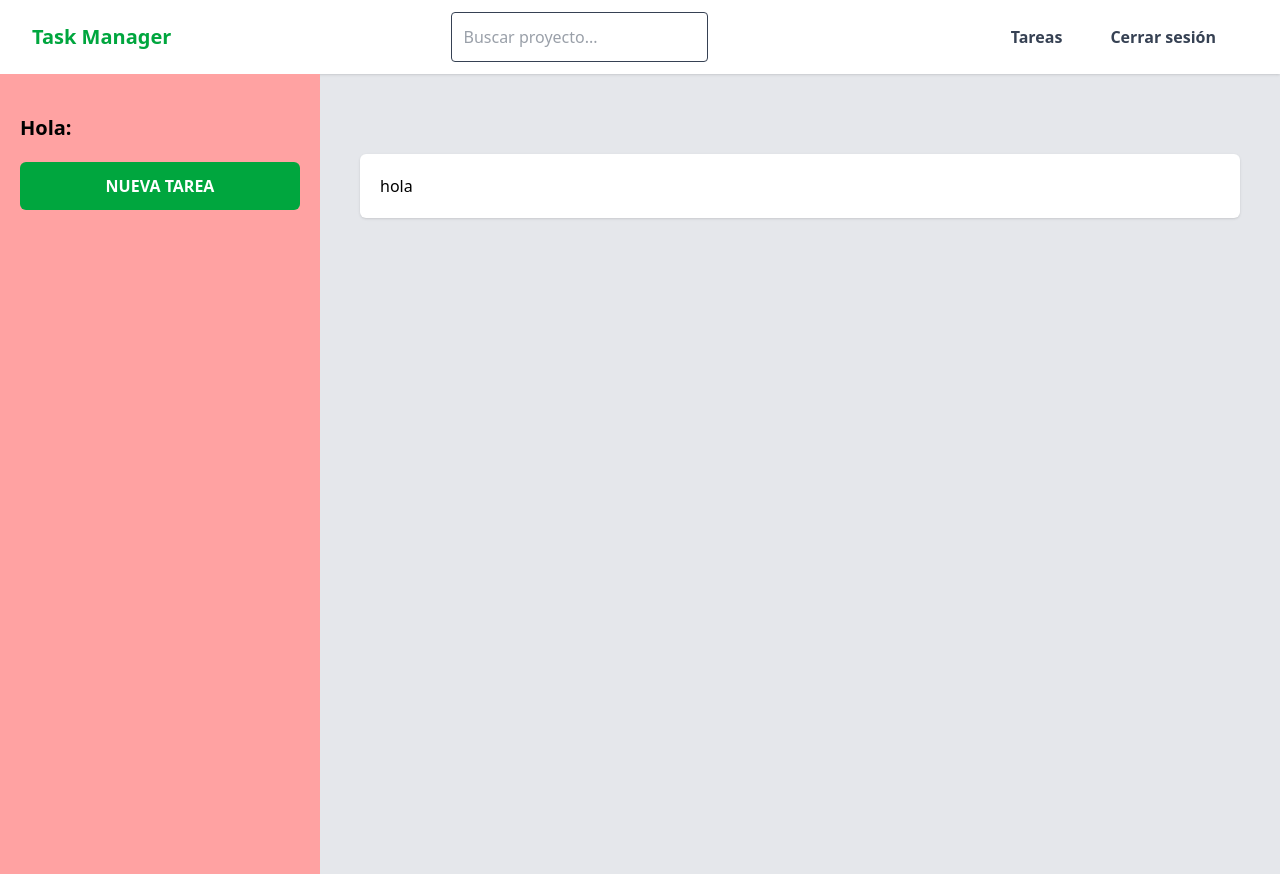
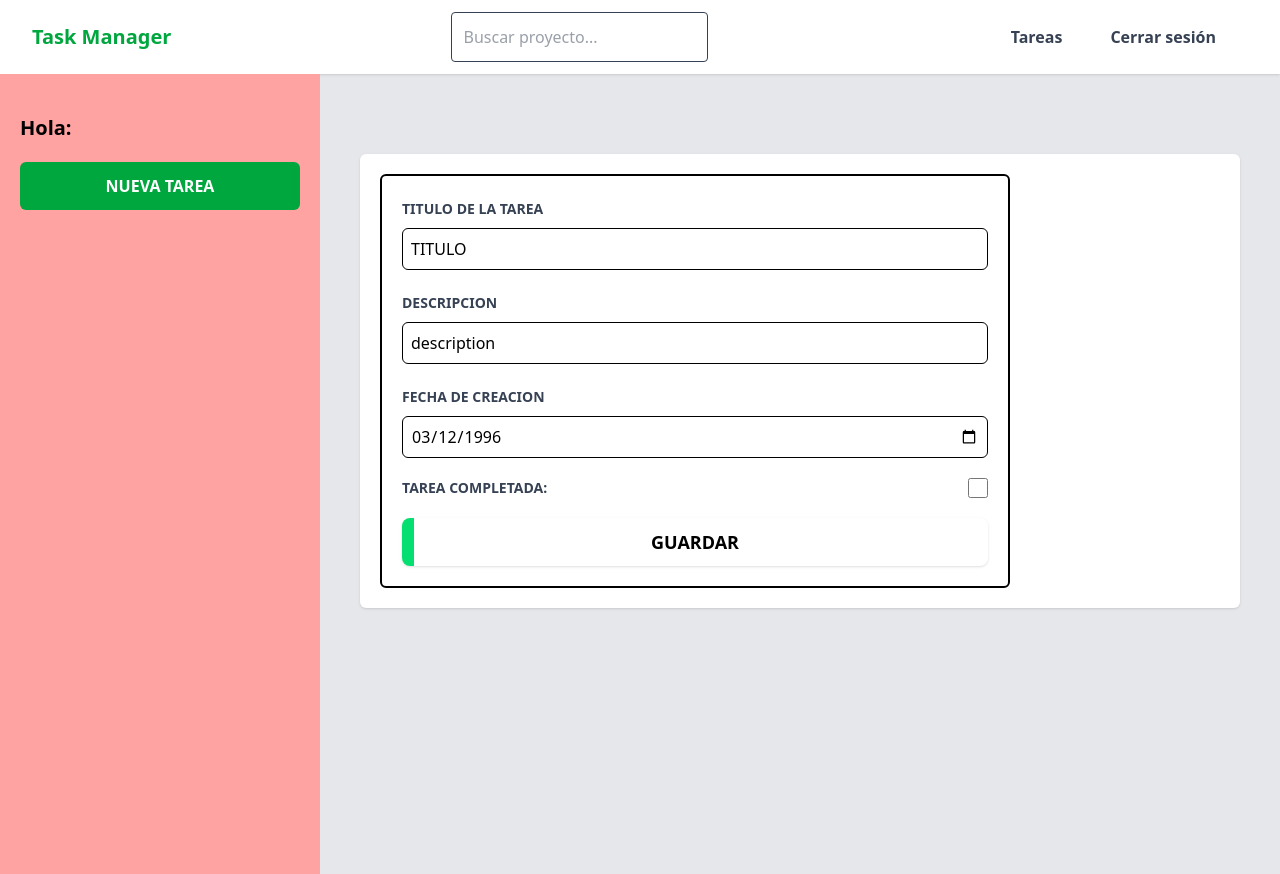
Before and after one commit to JuanSilva27/taskManager, a React (Vite) app in the folder client/: page /edit_task/1 in a window 1280 px wide. Built offline with nearby package versions, Linux system fonts and the light colour scheme.

Commit message:
se crea el form base para crear o editar tareas

```diff
--- /dev/null
+++ b/client/src/components/Button.jsx
@@ -0,0 +1,14 @@
+export const Button = ({text}) => {
+    return (
+      <button
+        variant="primary"
+        type="submit"
+        className="group relative h-12 overflow-hidden rounded-lg bg-white text-lg shadow w-full"
+      >
+        <div className="absolute inset-0 w-3 bg-green-400 transition-all duration-[250ms] ease-out group-hover:w-full"></div>
+        <span className="relative text-black group-hover:text-white uppercase  font-black">
+          {text}
+        </span>
+      </button>
+    );
+  };
--- /dev/null
+++ b/client/src/components/FormTask.jsx
@@ -0,0 +1,86 @@
+import React from 'react';
+import { Button } from './Button';
+
+export const FormTask = () => {
+    return (
+        <form action="" className="bg-white py-5 px-5 md:w-4/4 lg:w-3/4 rounded-md border-2">
+            <div className='mb-5'>
+                <label
+                    htmlFor="name"
+                    className="text-gray-700 uppercase font-bold text-sm"
+                >
+                    Titulo de la tarea
+                </label>
+
+                <input
+                    id='tittle'
+                    type="text"
+                    placeholder='Titulo de la tarea'
+                    className="border w-full p-2 mt-2 placeholder-gray-400 rounded-md"
+                    value={"TITULO"}
+                    name='tittle'
+                    ref={null}
+                />
+            </div>
+
+            <div className='my-5'>
+                <label
+                    htmlFor="description"
+                    className='text-gray-700 uppercase font-bold text-sm'
+                >
+                    Descripcion
+
+                </label>
+
+                <input
+                    id='description'
+                    type="text"
+                    placeholder='Descripcion de la tarea'
+                    className='border w-full p-2 mt-2 placeholder-gray-400 rounded-md'
+                    value={"description"}
+                    name='description'
+                    ref={null}
+                />
+
+            </div>
+
+            <div className='my-5'>
+                <label
+                    htmlFor="createdAt"
+                    className='text-gray-700 uppercase font-bold text-sm'
+                >
+                    Fecha de creacion
+
+                </label>
+
+                <input
+                    id="createdAt"
+                    type="date"
+                    className='border w-full p-2 mt-2 rounded-md'
+                    value={"1996-03-12"}
+                    name='createdAt'
+                />
+            </div>
+
+            <div className='my-5 flex justify-between items-center'>
+                <label
+                    htmlFor="completed"
+                    className='text-gray-700 uppercase font-bold text-sm'
+                >
+                    Tarea completada:
+
+                </label>
+
+                <input
+                    id='completed'
+                    type="checkbox"
+                    className='w-5 h-5 accent-blue-500 border-gray-300 rounded focus:ring focus:ring-blue-200  p-2  rounded-md'
+                />
+
+            </div>
+
+            <Button text={"Guardar"}/>
+
+        </form>
+    );
+};
--- a/client/src/pages/TaskEdit.jsx
+++ b/client/src/pages/TaskEdit.jsx
@@ -1,9 +1,10 @@
 import React from 'react';
+import { FormTask } from '../components/FormTask';
 
  export const TaskEdit = () => {
     return (
         <div>
-            <h1>hola</h1>
+            <FormTask/>
         </div>
     );
 };
```
